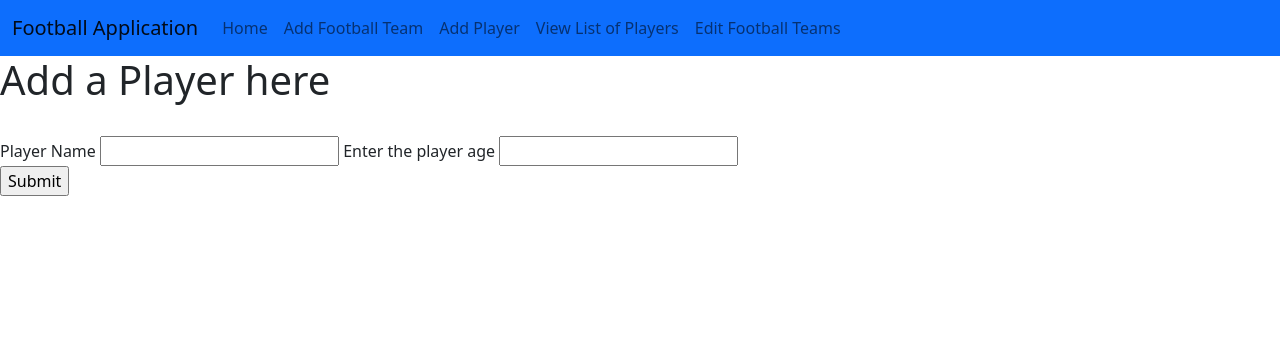
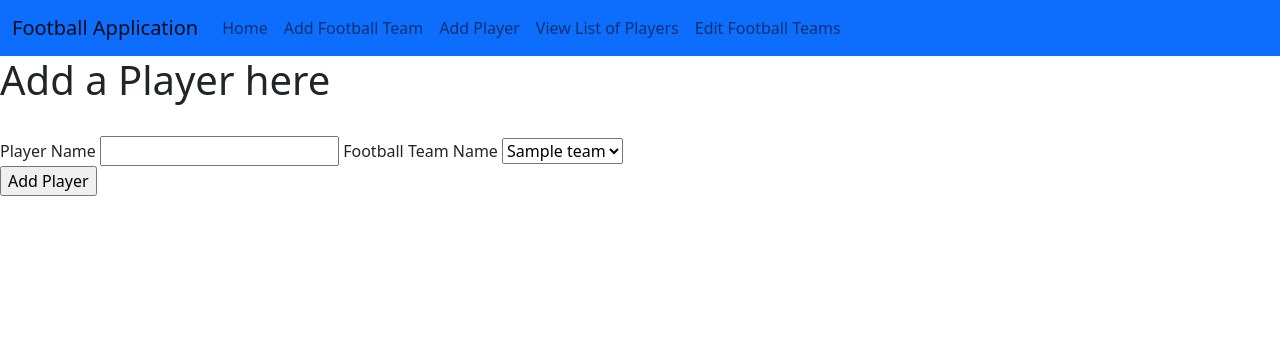
Before and after one commit to art-aliu/Project_work, a Flask app: page /add_player in a window 1280 px wide. Shown: the top 356 px of the page. Run offline with Flask 2, Linux system fonts and the light colour scheme; tables that the repository leaves empty hold one stand-in row (values such as "Sample post").

Commit message:
Art:Successfully added working app other than edit football teams page

```diff
--- a/application/models.py
+++ b/application/models.py
@@ -17,17 +17,15 @@ def __repr__(self):
 class Player(db.Model):
     id = db.Column(db.Integer, primary_key=True)
     player_name = db.Column(db.String(45), nullable=False)
-    player_age = db.Column(db.Integer, nullable=False)
     football_team_id = db.Column(db.Integer, db.ForeignKey('football_team.id'), nullable=False)
 
 
 class AddFootball_TeamForm(FlaskForm):
     football_team_name = StringField('Football team name', validators=[DataRequired()])
-    submit = SubmitField ('Submit the name')
+    submit = SubmitField ('Add name')
 
 
 class AddPlayerForm(FlaskForm):
     player_name = StringField('Player Name', validators=[DataRequired()])
-    player_age = IntegerField ('Enter the player age')
     football_team_name = SelectField (u'Football Team Name', choices = [])
-    submit = SubmitField ('Submit')
+    submit = SubmitField ('Add Player')
--- a/application/routes.py
+++ b/application/routes.py
@@ -27,7 +27,7 @@ def add_player():
     form = AddPlayerForm()
     form.football_team_name.choices = [(football_team.id, football_team.football_team_name) for football_team in Football_Team.query.order_by(Football_Team.football_team_name).all()]
     if form.validate_on_submit():
-        new_player_name = Player(player_name=form.player_name.data, player_number=form.player_number.data, player_age=form.player_age.data, football_team_id = form.football_team_name.data)
+        new_player_name = Player(player_name=form.player_name.data, football_team_id = form.football_team_name.data)
         db.session.add(new_player_name)
         db.session.commit()
         return render_template('index.html', message="Player Added")
@@ -42,16 +42,6 @@ def player():
 
 # route created to delete players from database
 
-@app.route('/delete_player/<name>')
-def delete_player(name):
-    deleted_player = db.session.query(player).filter_by(name=name).first()
-    if deleted_player:
-        db.session.delete(deleted_player)
-        db.session.commit()
-        return redirect('/players')
-    else:
-        return redirect('/players')
-
 @app.route('/delete/<player_name>', methods = ['GET', 'DELETE'])
 def delete(player_name):
     delete_player = Player.query.filter_by(player_name=player_name).first()
@@ -62,8 +52,9 @@ def delete(player_name):
 @app.route('/edit_football_teams')
 def edit():
     all_football_teams = Football_Team.query.all()
+    return render_template('edit_football_teams.html', all_football_teams=all_football_teams)
 
-    return render_template('edit_football_teams.html', all_football_teams=all_football_teams)
+'''this creates a route allowing one specific football team to be edited'''
 
 @app.route('/edit_one_football_team/<football_team_name>', methods = ['GET', 'POST'])
 def edit_football_team(football_team_name):
--- a/application/templates/add_football_team.html
+++ b/application/templates/add_football_team.html
@@ -9,7 +9,7 @@
     <h1>Add Football Team</h1>
     <br>
     <form method='POST' action=''>
-
+        <!--The hidden tag here is necessary for CSRF protection -->
         {{ form.hidden_tag() }}
 
         {{ form.football_team_name.label }}
--- a/application/templates/add_player.html
+++ b/application/templates/add_player.html
@@ -2,7 +2,7 @@
 {% extends 'navbar.html' %}
 
 {% block title %}
-<title>Add an new player here</title>
+<title>Add a new player here</title>
 {% endblock %}
 
 {% block content %}
@@ -15,8 +15,8 @@
 
         {{ form.player_name.label }}
         {{ form.player_name }}
-        {{ form.player_age.label }}
-        {{ form.player_age }}
+        {{ form.football_team_name.label }}
+        {{ form.football_team_name }}
         <!--Here, we want our page to display any errors raised. The if statement checks if a ValidationError object exists and if so, present the message-->
         {% if form.player_name.errors %}
         <div class='error'>
--- a/application/templates/player_list.html
+++ b/application/templates/player_list.html
@@ -6,7 +6,7 @@
 
 {% block content %}
 <h2> Current list of players </h2>
-{% for players in all_players %}.
-    {{players.playersbr.football_team_name}} {{ player.player_name  }} <a href="{{ url_for('delete', player_name = player.player_name) }}"><button type="button">delete</button></a></p><br>
+{% for player in all_player %}.
+    {{player.playerbr.football_team_name}} {{ player.player_name  }} <a href="{{ url_for('delete', player_name = player.player_name) }}"><button type="button">delete</button></a></p><br>
 {% endfor %}
 {% endblock %}
```
